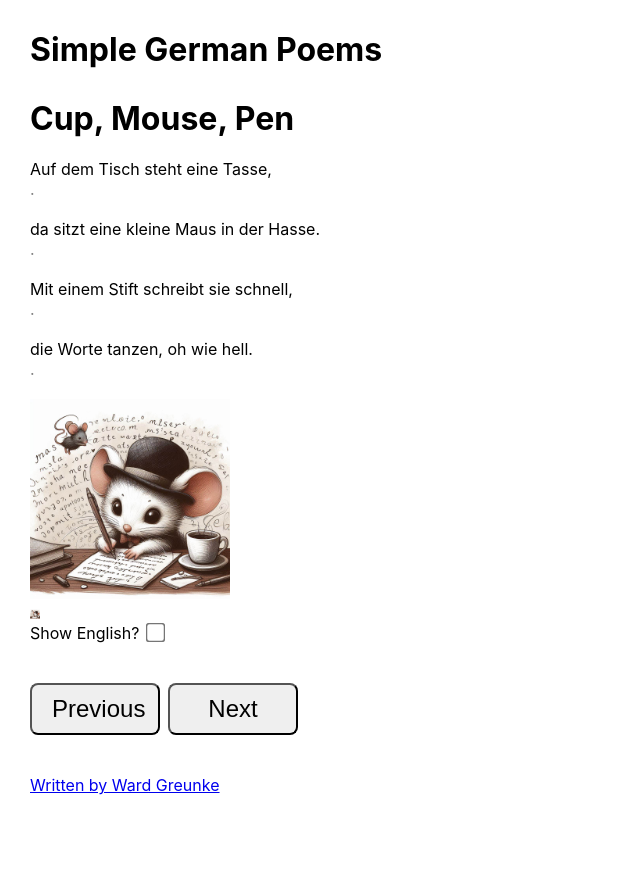
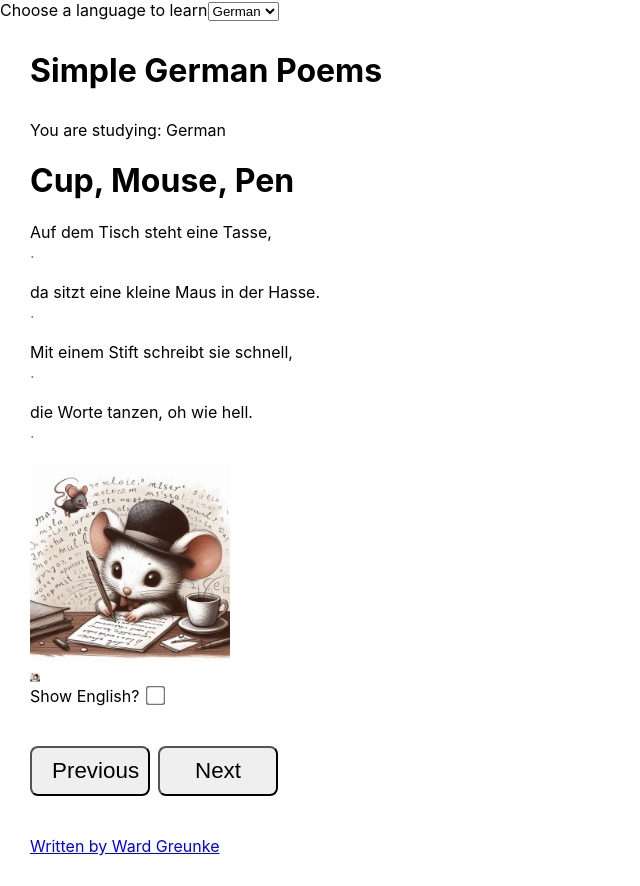
Before and after one commit to wgreunke/poems, a React (Create React App) app: page / in a window 1280 px wide. Shown: the whole page, without its empty margins (0-640 px from the left). Before the commit the page ends 825 px from the top, so only its background shows below. Built offline with nearby package versions, Linux system fonts and the light colour scheme.

Commit message:
Adding a dropdown to allow the user to choose what language they want to study.  Need to add languages to the data then choose based on that data.

```diff
--- a/src/App.js
+++ b/src/App.js
@@ -21,7 +21,6 @@ const LoadLocalData = ({ setData }) => {
         base_2: "there sits a little mouse in the hat.",
         base_3: "With a pen writes she fast,",
         base_4: "the words dance, oh how bright."
-
       },
       {
         key_words: "Cat, House, Shoe",
@@ -49,7 +48,6 @@ const LoadLocalData = ({ setData }) => {
         base_3: "Colors radiate, the wind blows swiftly,",
         base_4: "Joy and happiness, we always win."
       },
-
       {
         key_words: "End",
         poem_lines: 4,
@@ -64,8 +62,6 @@ const LoadLocalData = ({ setData }) => {
         base_4: ""
       },
 
-
-      // Add more items as needed
     ];
 
     // Set the data into state
@@ -75,9 +71,36 @@ const LoadLocalData = ({ setData }) => {
   return null; // This component doesn't render anything
 };
 
-const DisplayPoem = ({ poem_data, currentIndex,showBase }) => {
+const LanguageChooser=({setChosenLanguage})=>{
+
+const [selectedLanguage,setSelectedLanguage]=useState('German');
+
+  const handleLanguageChange=(event)=>{
+    setSelectedLanguage(event.target.value);
+    setChosenLanguage(event.target.value)
+  };
+
+  return(
+  //Dropdown for the given languages
+    <div>
+    Choose a language to learn
+    <select
+    id="language-select"
+    value={selectedLanguage}
+    onChange={handleLanguageChange}
+    >
+    <option value="German">German</option>
+    <option value="Spanish">Spanish</option>
+    </select>
+
+</div>
+  );
+}
+
+const DisplayPoem = ({ poem_data, currentIndex,showBase, chosenLanguage }) => {
   return (
     <div>
+      <p>You are studying: {chosenLanguage}</p>
       <h1>{poem_data[currentIndex].key_words}</h1>
       <p style={{margin:0, padding:0}}>{poem_data[currentIndex].target_1}</p>
 
@@ -125,9 +148,9 @@ const ToggleSwitch=({handleToggle, showBase})=>{
 const NavigationButtons = ({ onNext, onPrevious }) => {
   return (
     <div>
-      <button onClick={onPrevious} style={{ fontSize: '1.5rem', padding: '10px 20px', borderRadius: '8px', width:'130px',marginRight:'8px' }} >
+      <button onClick={onPrevious} style={{ fontSize: '1.4rem', padding: '10px 20px', borderRadius: '8px', width:'120px',marginRight:'8px' }} >
         Previous</button>
-      <button onClick={onNext} style={{ fontSize: '1.5rem',padding: '10px 20px',  borderRadius: '8px',width:'130px' }}>
+      <button onClick={onNext} style={{ fontSize: '1.4rem',padding: '10px 20px',  borderRadius: '8px',width:'120px' }}>
         Next</button>
     </div>
   );
@@ -137,9 +160,15 @@ function App() {
   const [currentIndex, setCurrentIndex] = useState(0);
   const [data, setData] = useState([]); // Initially empty
 
+//ChosenLanguage
+const [chosenLanguage, setChosenLanguage] = useState('German');
+
+
 //Toggle Functions
 const [showBase, setShowBase] = useState(false);
 const handleToggle=()=> {setShowBase(!showBase);};
+
+
 
 
   // Functions to handle next and previous buttons
@@ -161,6 +190,7 @@ const handleToggle=()=> {setShowBase(!showBase);};
 // ******************* App Return *********************************
   return (
     <div>
+      <LanguageChooser setChosenLanguage={setChosenLanguage} />
       <h1 style={{margin:30}}>Simple German Poems</h1>
 
       {/* Load JSON data on start */}
@@ -169,7 +199,8 @@ const handleToggle=()=> {setShowBase(!showBase);};
       {/* Display data if available */}
       {data.length > 0 && (
         <div style={{margin:30}}>
-          <DisplayPoem poem_data={data} currentIndex={currentIndex} showBase={showBase} />
+          <DisplayPoem poem_data={data} currentIndex={currentIndex} showBase={showBase} chosenLanguage={chosenLanguage} />
+
           {/* Navigation buttons */}
           <ToggleSwitch handleToggle={handleToggle} showBase={showBase} />
           <br></br>
```
